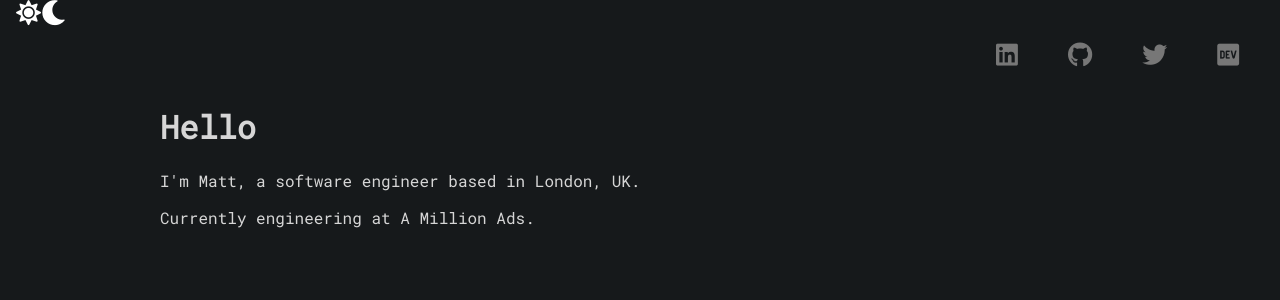
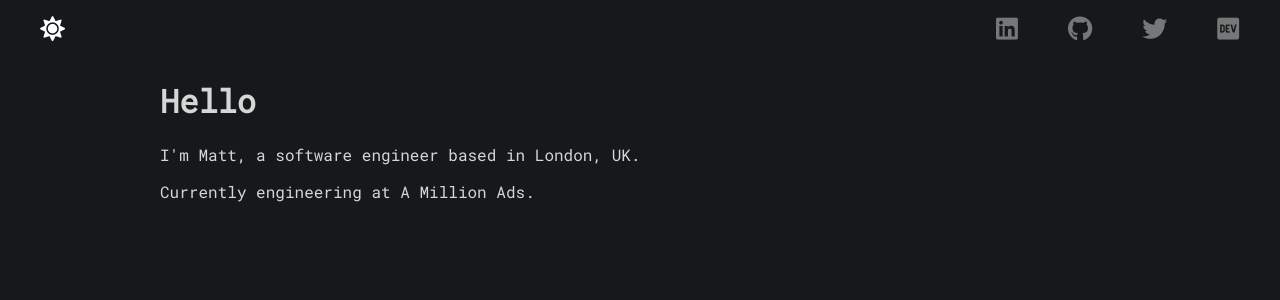
Before and after one commit to MattBidewell/old_personal_site, a Vue app: page / in a window 1280 px wide. Shown: the top 300 px of the page. Built offline with nearby package versions, Linux system fonts and the light colour scheme.

Commit message:
added button toggle

```diff
--- a/src/App.vue
+++ b/src/App.vue
@@ -1,10 +1,12 @@
 <template>
   <div id="app" v-bind:class="theme">
-    <ul class="theme-switch">
-        <i class="fas fa-sun" v-on:click="switchTheme" v-bind:class="lightIcon"></i>
-        <i class="fas fa-moon" v-on:click="switchTheme" v-bind:class="darkIcon"></i>
-    </ul>
-    <Social/>
+    <div id="header-wrapper">
+      <ul class="theme-switch flex-child">
+          <i class="fas fa-sun" v-on:click="switchTheme" v-bind:class="darkMode ? '': 'hidden'"></i>
+          <i class="fas fa-moon" v-on:click="switchTheme" v-bind:class="darkMode ? 'hidden': ''"></i>
+      </ul>
+      <Social class="flex-child"/>
+    </div>
     <Welcome/>
     <br>
   </div>
@@ -22,8 +24,7 @@ export default {
         dark:true,
         light:false
       },
-      lightIcon:false,
-      darkIcon:true
+      darkMode: true
     }
   },
   components: {
@@ -35,13 +36,11 @@ export default {
       if(this.theme.dark){
         this.theme.dark=false;
         this.theme.light=true;
-        this.darkIcon=true;
-        this.lightIcon=false;
+        this.darkMode=false;
       } else {
         this.theme.dark=true;
         this.theme.light=false;
-        this.darkIcon=false;
-        this.lightIcon=true;
+        this.darkMode=true;
       }
     }
   }
@@ -110,17 +109,28 @@ export default {
   }
 
   .theme-switch {
-      padding:1rem;
-      display:inline;
+      display: flex;
+      float: left;
+      top:1rem;
+      /* display:inline; */
+      /* position: relative; */
+  }
+
+  .flex-child {
+    flex:1;
   }
 
   .theme-switch i {
       font-size: 25px;
       color:white;
   }
+  .theme-switch .fa-moon {
+    color:#777;
+  }
 
-  .lightIcon, .darkIcon {
+  .hidden {
     display:none;
   }
 
+
 </style>
```
